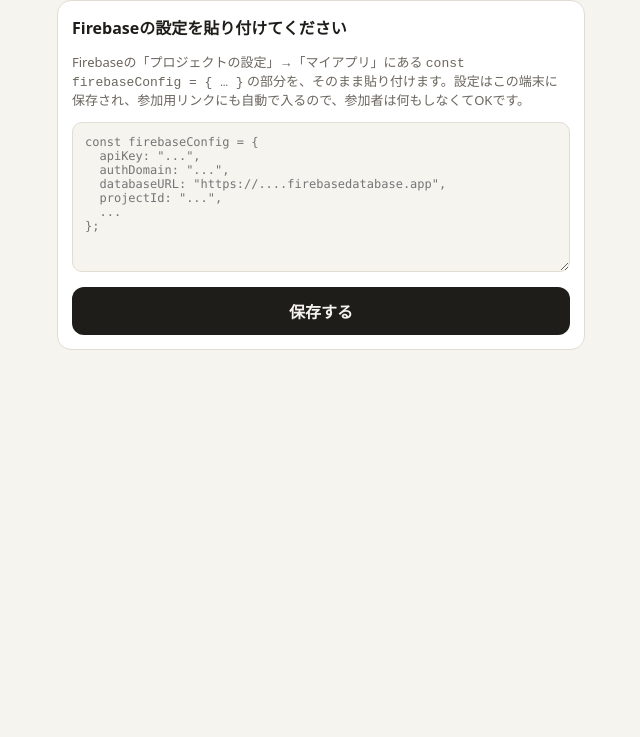
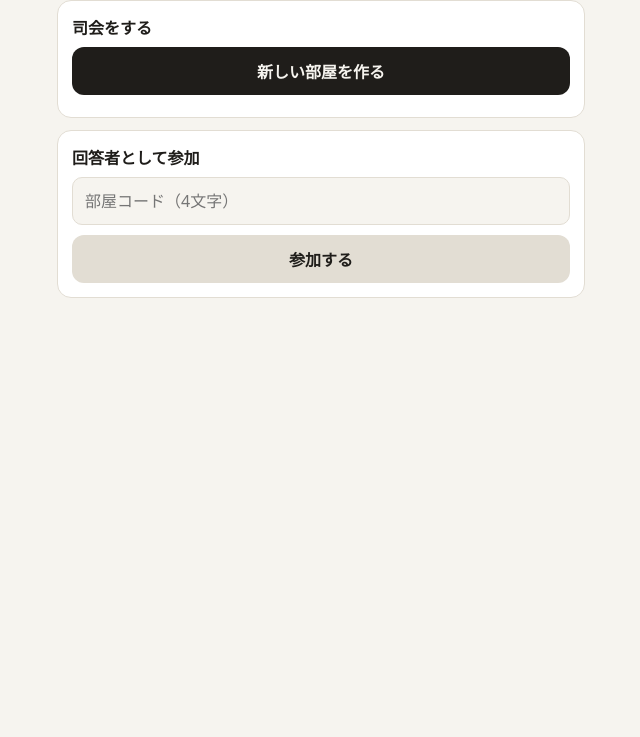
Before and after one commit to namacha4346/boardgame, a plain HTML site: page quiz/index.html in a window 1280 px wide. Shown: the part 63-800 px from the top of the page, without its empty margins (319-959 px from the left). Drawn offline with Linux system fonts and the light colour scheme; no server answers.

Commit message:
早押しボタンにFirebaseの設定を書き込み
Co-Authored-By: Claude Opus 5.5 <noreply@anthropic.com>
Claude-Session: https://claude.ai/code/session_01RgPh8EuwEcPRqXtJKHAXsT

```diff
--- a/quiz/index.html
+++ b/quiz/index.html
@@ -204,7 +204,15 @@
 
 <script type="module">
 // ===== ここにFirebaseの設定を直接書いておくこともできます（書けば初期設定画面は出ません） =====
-const FIXED_CONFIG = null;
+const FIXED_CONFIG = {
+  apiKey: "AIzaSyA7zWSUXVUM6i7wN5-tOZ35gZhpzPSl1m0",
+  authDomain: "quiz-buzzer-f03e5.firebaseapp.com",
+  databaseURL: "https://quiz-buzzer-f03e5-default-rtdb.asia-southeast1.firebasedatabase.app",
+  projectId: "quiz-buzzer-f03e5",
+  storageBucket: "quiz-buzzer-f03e5.firebasestorage.app",
+  messagingSenderId: "599480271134",
+  appId: "1:599480271134:web:91a61110697210067b090f"
+};
 // ==========================================================================================
 
 import { initializeApp } from "https://www.gstatic.com/firebasejs/10.12.2/firebase-app.js";
@@ -264,6 +272,7 @@ $('cfgSave').onclick = () => {
   }
   LS.set('cfg', c); location.reload();
 };
+if(FIXED_CONFIG) $("resetCfg").parentElement.classList.add("hidden");
 $('resetCfg').onclick = e => { e.preventDefault(); LS.del('cfg'); location.hash=''; location.reload(); };
 
 if(!CONFIG){ show('setup'); }
```
